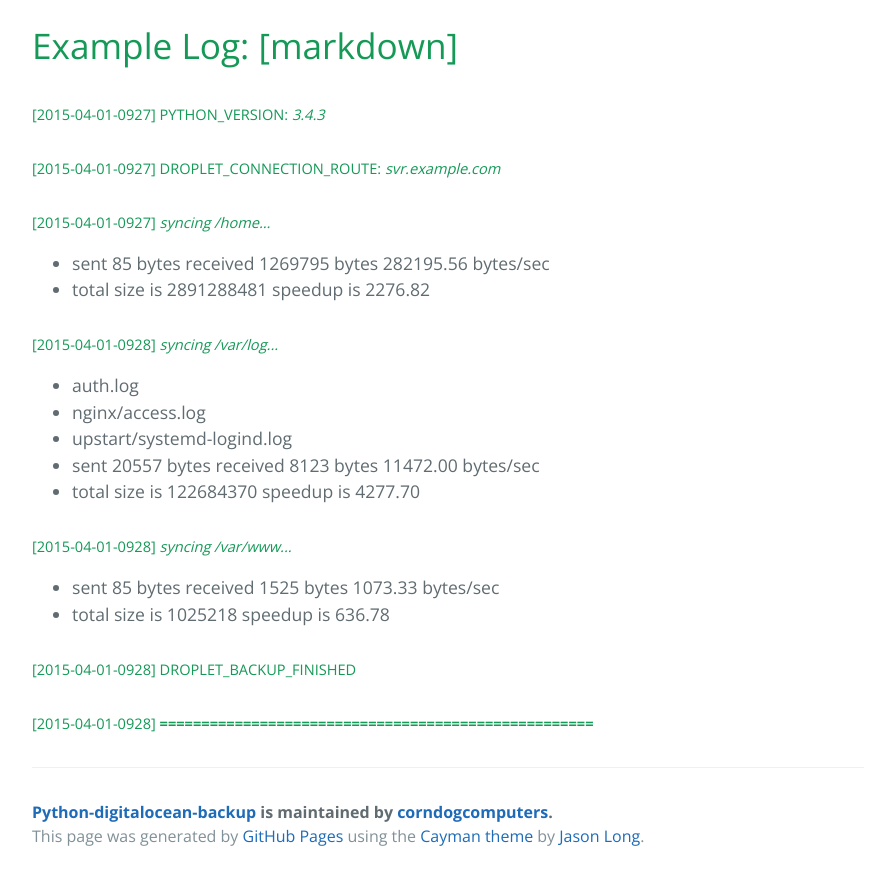
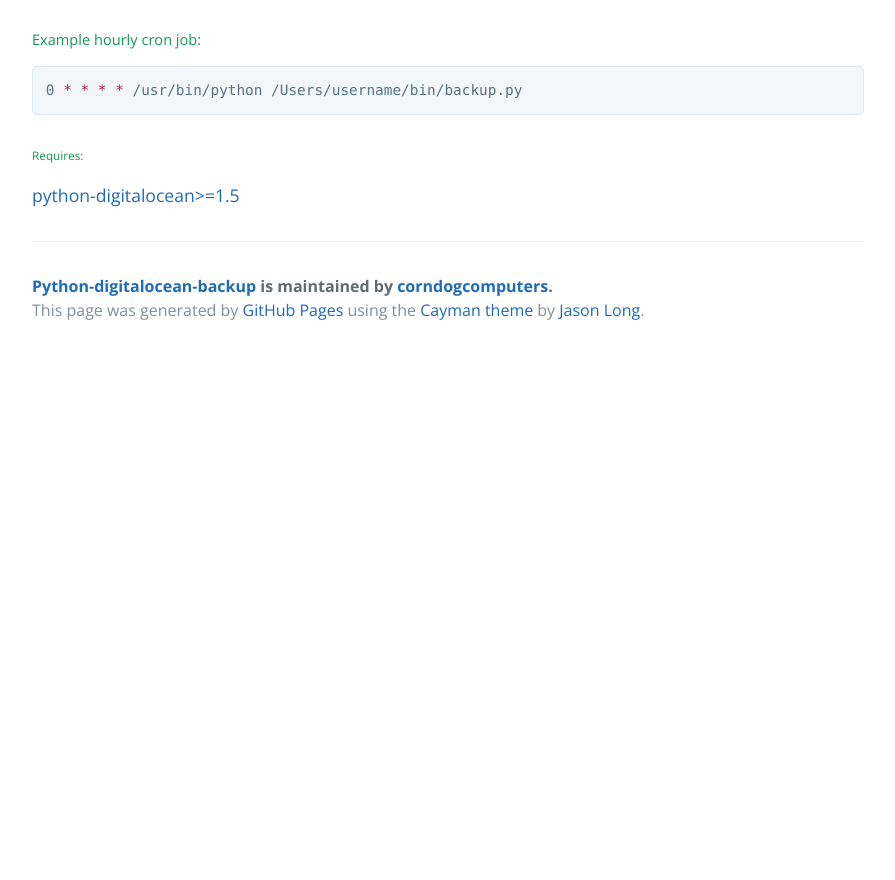
Before and after one commit to sudofx/python-digitalocean-backup, a plain HTML site: page index.html in a window 1280 px wide. Shown: the part 1151-2031 px from the top of the page, without its empty margins (192-1087 px from the left). After the commit the page ends 1505 px from the top, so only its background shows below. Drawn offline with nearby package versions, Linux system fonts and the light colour scheme.

Commit message:
Create gh-pages branch via GitHub

```diff
--- a/index.html
+++ b/index.html
@@ -12,29 +12,28 @@
   <body>
     <section class="page-header">
       <h1 class="project-name">Python-digitalocean-backup</h1>
-      <h2 class="project-tagline">Python module to manage Digitalocean droplet backups</h2>
+      <h2 class="project-tagline">Python module that works with python-digitalocean to manage droplet backups.</h2>
       <a href="https://github.com/corndogcomputers/python-digitalocean-backup" class="btn">View on GitHub</a>
       <a href="https://github.com/corndogcomputers/python-digitalocean-backup/zipball/master" class="btn">Download .zip</a>
       <a href="https://github.com/corndogcomputers/python-digitalocean-backup/tarball/master" class="btn">Download .tar.gz</a>
     </section>
 
     <section class="main-content">
-      <h5>
-<a id="requires" class="anchor" href="#requires" aria-hidden="true"><span class="octicon octicon-link"></span></a>Requires:</h5>
+      <h2>
+<a id="how-to-install" class="anchor" href="#how-to-install" aria-hidden="true"><span class="octicon octicon-link"></span></a>How to install:</h2>
 
-<p><a href="https://github.com/koalalorenzo/python-digitalocean">python-digitalocean&gt;=1.5</a></p>
+<p>via pip</p>
 
-<pre><code>pip install -U python-digitalocean
+<pre><code>pip install -U python-digitalocean-backup
 </code></pre>
 
-<h5>
-<a id="how-to-install" class="anchor" href="#how-to-install" aria-hidden="true"><span class="octicon octicon-link"></span></a>How to install:</h5>
+<p>via source</p>
 
 <pre><code>python setup.py install
 </code></pre>
 
 <h5>
-<a id="example" class="anchor" href="#example" aria-hidden="true"><span class="octicon octicon-link"></span></a>Example:</h5>
+<a id="example-backup-script-backuppy" class="anchor" href="#example-backup-script-backuppy" aria-hidden="true"><span class="octicon octicon-link"></span></a>Example backup script (backup.py):</h5>
 
 <div class="highlight highlight-python"><pre><span class="pl-k">import</span> digitalocean
 <span class="pl-k">from</span> digitaloceanbackup <span class="pl-k">import</span> Backup
@@ -55,53 +54,15 @@
         <span class="pl-smi">keep_snapshots</span><span class="pl-k">=</span><span class="pl-c1">7</span>  <span class="pl-c"># keep this many snapshots</span>
     )</pre></div>
 
-<h1>
-<a id="example-log-markdown" class="anchor" href="#example-log-markdown" aria-hidden="true"><span class="octicon octicon-link"></span></a>Example Log: [markdown]</h1>
+<h5>
+<a id="example-hourly-cron-job" class="anchor" href="#example-hourly-cron-job" aria-hidden="true"><span class="octicon octicon-link"></span></a>Example hourly cron job:</h5>
 
-<h5>
-<a id="2015-04-01-0927-python_version-343" class="anchor" href="#2015-04-01-0927-python_version-343" aria-hidden="true"><span class="octicon octicon-link"></span></a>[2015-04-01-0927] PYTHON_VERSION: <em>3.4.3</em>
-</h5>
+<div class="highlight highlight-sh"><pre>0 <span class="pl-k">*</span> <span class="pl-k">*</span> <span class="pl-k">*</span> <span class="pl-k">*</span> /usr/bin/python /Users/username/bin/backup.py</pre></div>
 
-<h5>
-<a id="2015-04-01-0927-droplet_connection_route-svrexamplecom" class="anchor" href="#2015-04-01-0927-droplet_connection_route-svrexamplecom" aria-hidden="true"><span class="octicon octicon-link"></span></a>[2015-04-01-0927] DROPLET_CONNECTION_ROUTE: <em>svr.example.com</em>
-</h5>
+<h6>
+<a id="requires" class="anchor" href="#requires" aria-hidden="true"><span class="octicon octicon-link"></span></a>Requires:</h6>
 
-<h5>
-<a id="2015-04-01-0927-syncing-home" class="anchor" href="#2015-04-01-0927-syncing-home" aria-hidden="true"><span class="octicon octicon-link"></span></a>[2015-04-01-0927] <em>syncing /home...</em>
-</h5>
-
-<ul>
-<li>sent 85 bytes  received 1269795 bytes  282195.56 bytes/sec</li>
-<li>total size is 2891288481  speedup is 2276.82</li>
-</ul>
-
-<h5>
-<a id="2015-04-01-0928-syncing-varlog" class="anchor" href="#2015-04-01-0928-syncing-varlog" aria-hidden="true"><span class="octicon octicon-link"></span></a>[2015-04-01-0928] <em>syncing /var/log...</em>
-</h5>
-
-<ul>
-<li>auth.log</li>
-<li>nginx/access.log</li>
-<li>upstart/systemd-logind.log</li>
-<li>sent 20557 bytes  received 8123 bytes  11472.00 bytes/sec</li>
-<li>total size is 122684370  speedup is 4277.70</li>
-</ul>
-
-<h5>
-<a id="2015-04-01-0928-syncing-varwww" class="anchor" href="#2015-04-01-0928-syncing-varwww" aria-hidden="true"><span class="octicon octicon-link"></span></a>[2015-04-01-0928] <em>syncing /var/www...</em>
-</h5>
-
-<ul>
-<li>sent 85 bytes  received 1525 bytes  1073.33 bytes/sec</li>
-<li>total size is 1025218  speedup is 636.78</li>
-</ul>
-
-<h5>
-<a id="2015-04-01-0928-droplet_backup_finished" class="anchor" href="#2015-04-01-0928-droplet_backup_finished" aria-hidden="true"><span class="octicon octicon-link"></span></a>[2015-04-01-0928] DROPLET_BACKUP_FINISHED</h5>
-
-<h5>
-<a id="2015-04-01-0928-" class="anchor" href="#2015-04-01-0928-" aria-hidden="true"><span class="octicon octicon-link"></span></a>[2015-04-01-0928] <strong>====================================================</strong>
-</h5>
+<p><a href="https://github.com/koalalorenzo/python-digitalocean">python-digitalocean&gt;=1.5</a></p>
 
       <footer class="site-footer">
         <span class="site-footer-owner"><a href="https://github.com/corndogcomputers/python-digitalocean-backup">Python-digitalocean-backup</a> is maintained by <a href="https://github.com/corndogcomputers">corndogcomputers</a>.</span>
```
Also changed, not shown: params.json (+1 -1 lines).
